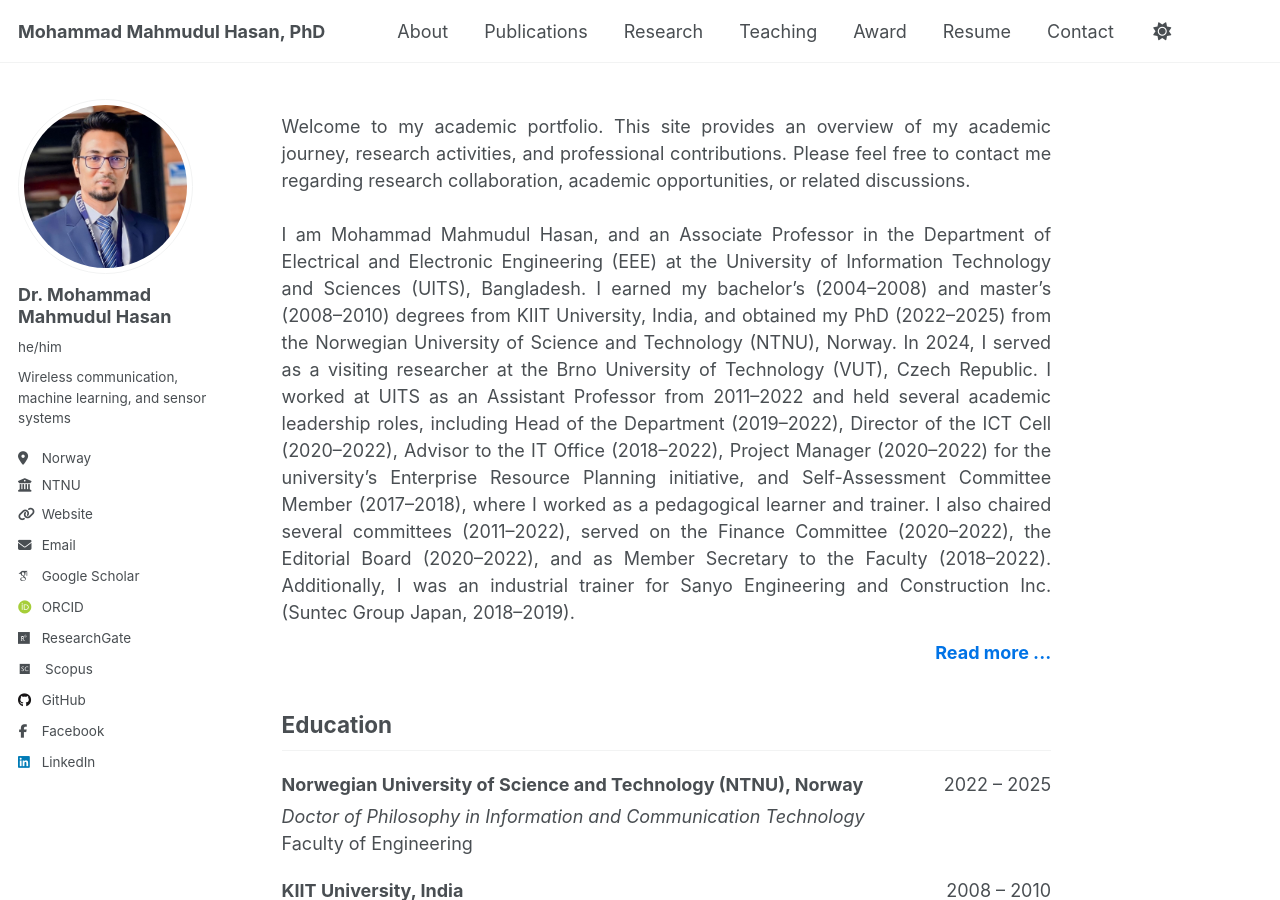
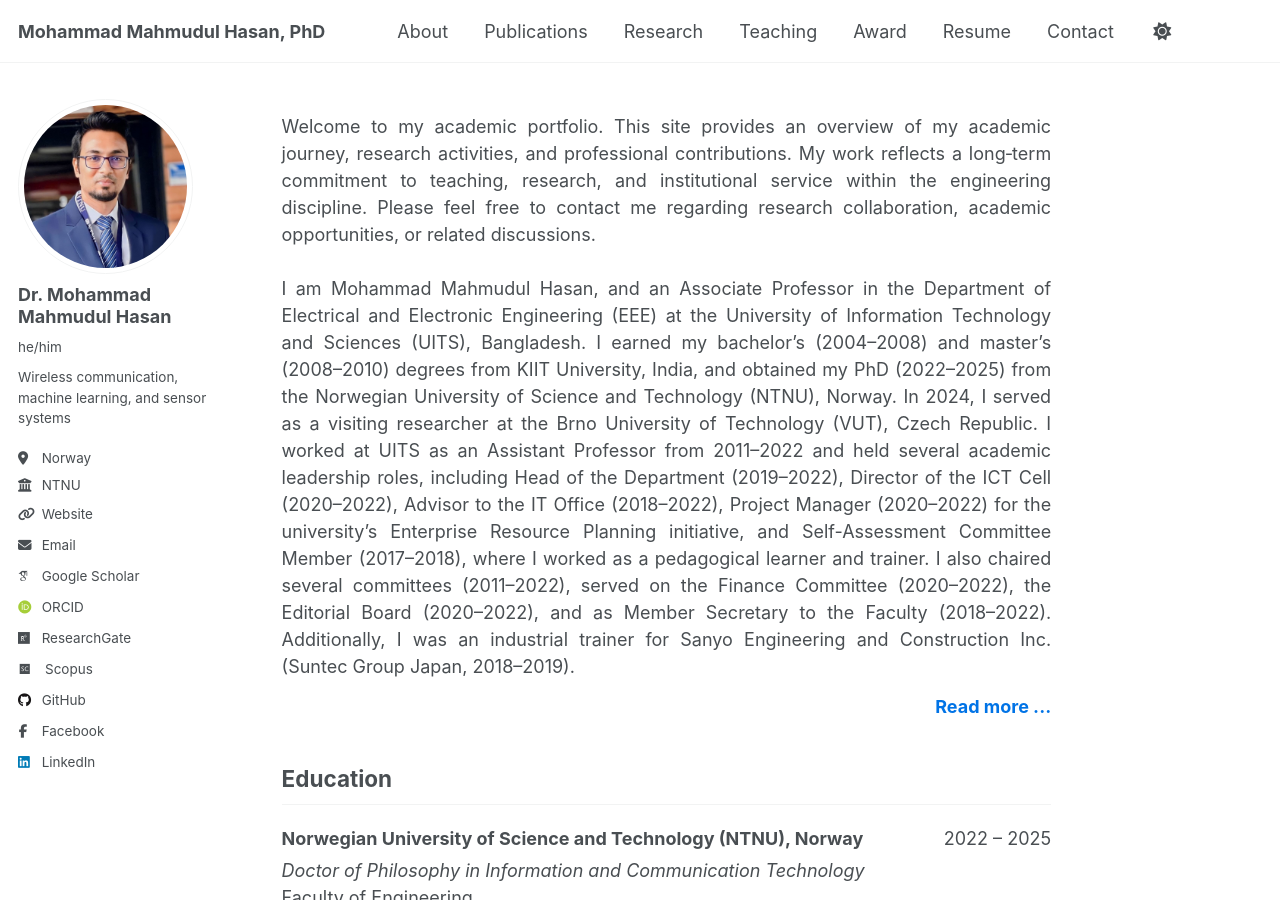
Before and after one commit to dearmahmud/dearmahmud.github.io, a Jekyll site: the page built from _pages/about.md, in a window 1280 px wide and 900 px high. Built offline with Jekyll 4.4.1, drawn with Linux system fonts in a browser that asks for light colours; some web fonts are replaced.

Commit message:
Update about.md

```diff
--- a/_pages/about.md
+++ b/_pages/about.md
@@ -8,7 +8,7 @@ redirect_from:
 ---
 
 <p style="text-align: justify;">
-Welcome to my academic portfolio. This site provides an overview of my academic journey, research activities, and professional contributions. Please feel free to contact me regarding research collaboration, academic opportunities, or related discussions. <br><br>
+Welcome to my academic portfolio. This site provides an overview of my academic journey, research activities, and professional contributions. My work reflects a long‑term commitment to teaching, research, and institutional service within the engineering discipline. Please feel free to contact me regarding research collaboration, academic opportunities, or related discussions. <br><br>
   I am Mohammad Mahmudul Hasan, and an Associate Professor in the Department of Electrical and Electronic Engineering (EEE) at the University of Information Technology and Sciences (UITS), Bangladesh. I earned my bachelor’s (2004–2008) and master’s (2008–2010) degrees from KIIT University, India, and obtained my PhD (2022–2025) from the Norwegian University of Science and Technology (NTNU), Norway.  In 2024, I served as a visiting researcher at the Brno University of Technology (VUT), Czech Republic. I worked at UITS as an Assistant Professor from 2011–2022 and held several academic leadership roles, including Head of the Department (2019–2022), Director of the ICT Cell (2020–2022), Advisor to the IT Office (2018–2022), Project Manager (2020–2022) for the university’s Enterprise Resource Planning initiative, and Self-Assessment Committee Member (2017–2018), where I worked as a pedagogical learner and trainer. I also chaired several committees (2011–2022), served on the Finance Committee (2020–2022), the Editorial Board (2020–2022), and as Member Secretary to the Faculty (2018–2022). Additionally, I was an industrial trainer for Sanyo Engineering and Construction Inc. (Suntec Group Japan, 2018–2019).
 
 </p>
```
